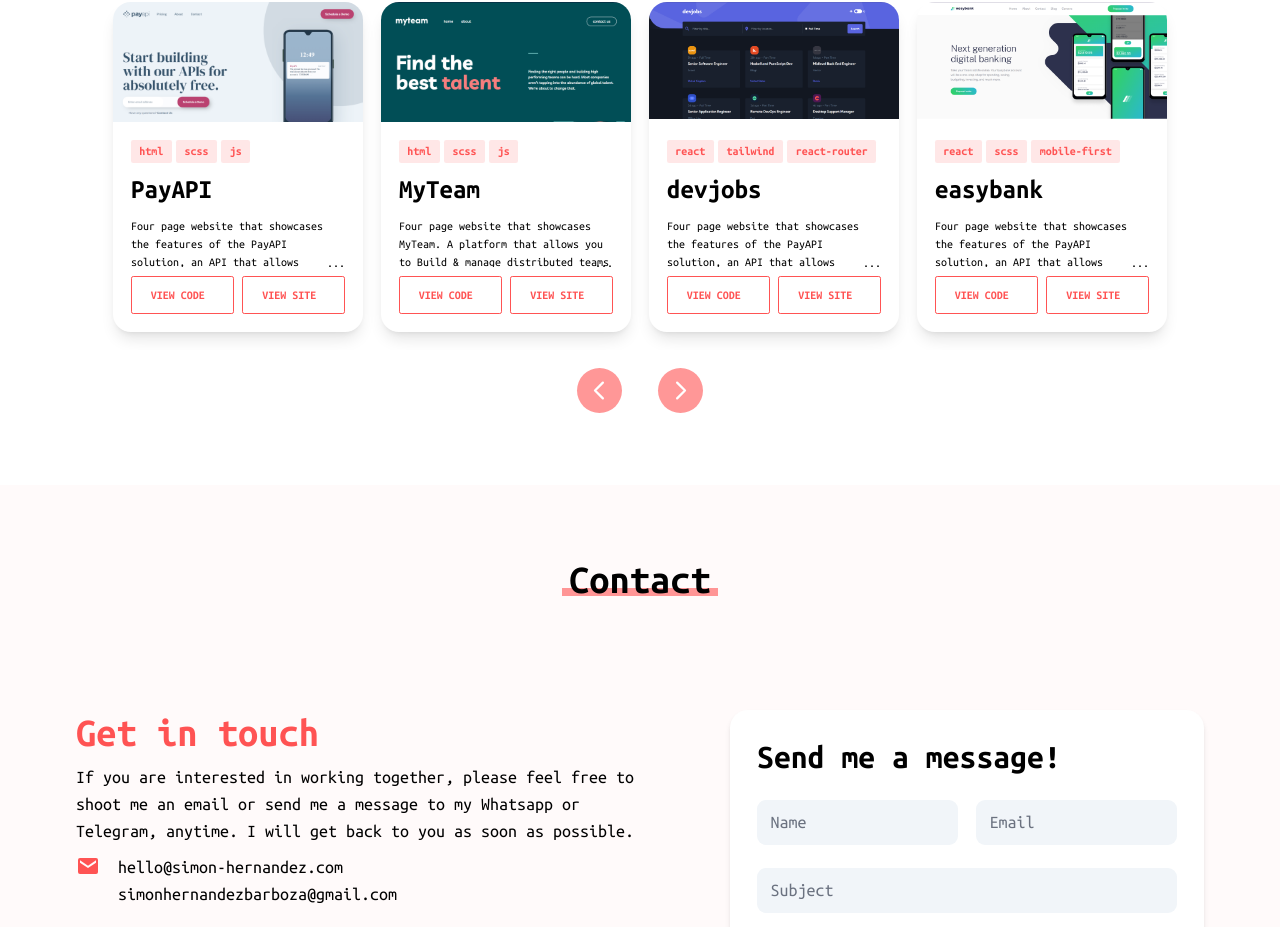
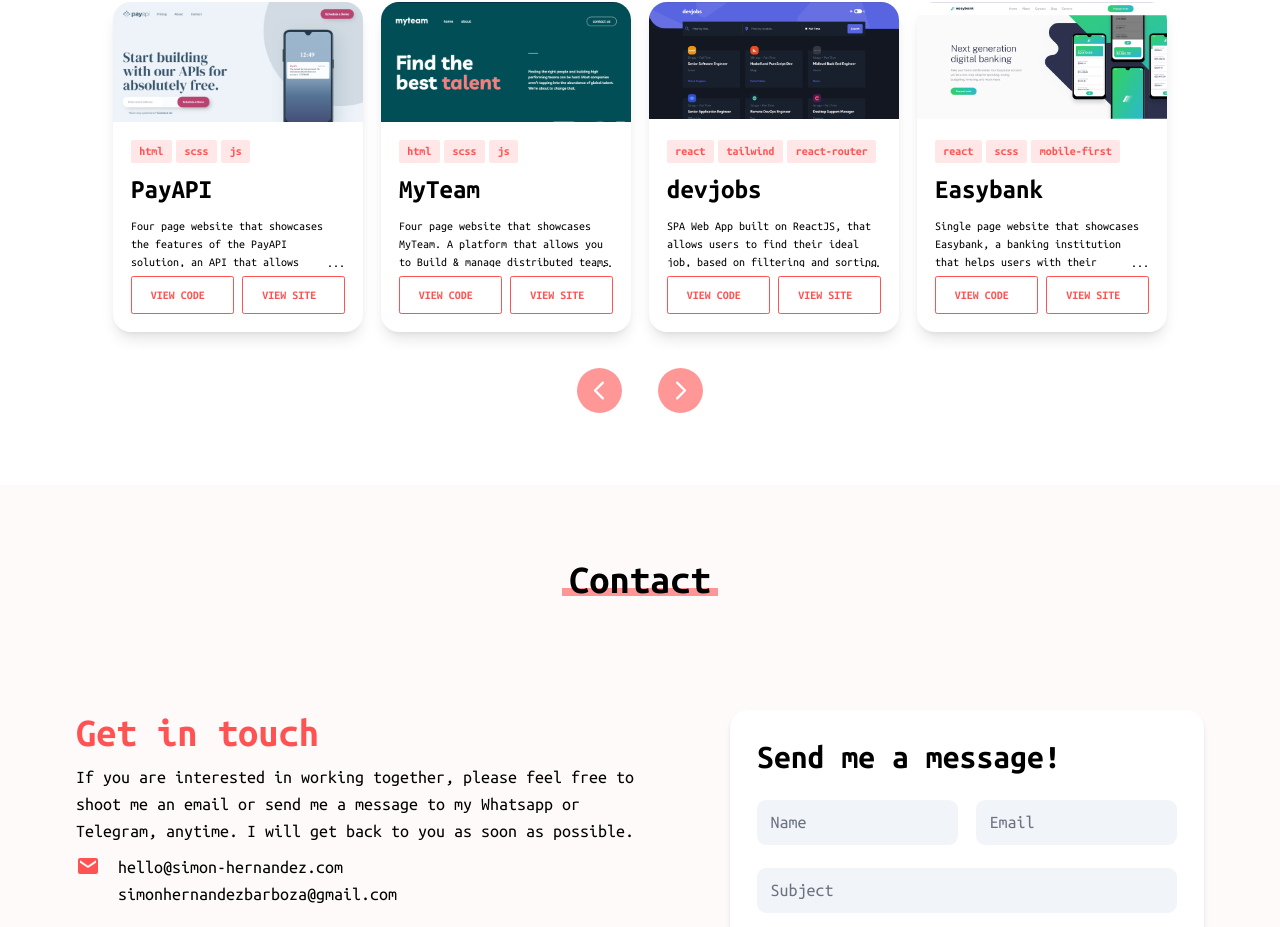
Before and after one commit to simonhernandez/react-portfolio, a React (Vite) app: page / in a window 1280 px wide. Shown: the part 2833-3760 px from the top of the page. Built offline with nearby package versions, Linux system fonts and the light colour scheme.

Commit message:
fix: missing text and wrong project descriptions

```diff
--- a/src/constants/index.js
+++ b/src/constants/index.js
@@ -113,7 +113,7 @@ export const aboutInfo = [
     id: 1,
     title: "about-02",
     alt: "A photo of Simon receiving an award for best student of Telecommunications School",
-    text: "Throughout my college years I received multiple awards for standing out as as one of the best students from Engineering School.",
+    text: "Throughout my college years I received multiple awards for standing out as as one of the best students in the Telecommunications Engineering School (UCAB).",
     image: about_01,
     image_description: "Dean Francisco J. Virtuoso (UCAB) handing me the award for best student in the Telecommunications Engineering School.",
   },
@@ -233,7 +233,7 @@ export const projects = [
         id: "project-3",
         img: devjobs,
         title: 'devjobs',
-        description: 'Four page website that showcases the features of the PayAPI solution, an API that allows business owners to accept online payments with ease.',
+        description: 'SPA Web App built on ReactJS, that allows users to find their ideal job, based on filtering and sorting criteria.',
         technologies: ['react', 'tailwind', 'react-router'],
         link: {
             repo: 'https://github.com/simonhernandez/devjobs-dashboard',
@@ -243,8 +243,8 @@ export const projects = [
     {
         id: "project-4",
         img: easybank,
-        title: 'easybank',
-        description: 'Four page website that showcases the features of the PayAPI solution, an API that allows business owners to accept online payments with ease.',
+        title: 'Easybank',
+        description: 'Single page website that showcases Easybank, a banking institution that helps users with their spending, saving, budgeting, investing, and much more..',
         technologies: ['react', 'scss', 'mobile-first'],
         link: {
             repo: 'https://github.com/simonhernandez/easybank',
@@ -277,7 +277,7 @@ export const projects = [
         id: "project-7",
         img: githubsearch,
         title: 'Github Search',
-        description: 'Four page website that showcases the features of the PayAPI solution, an API that allows business owners to accept online payments with ease.',
+        description: 'SPA Web App that fetches Github profiles making use of the API provided by Github.',
         technologies: ['react', 'tailwind', 'axios'],
         link: {
             repo: 'https://github.com/simonhernandez/githubsearch',
```
